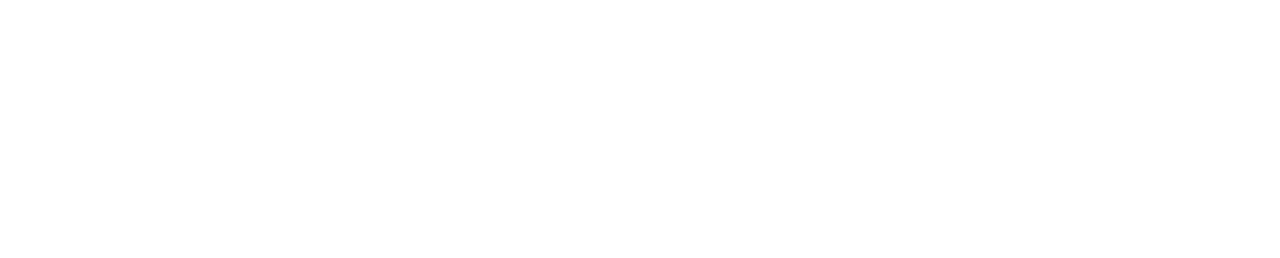
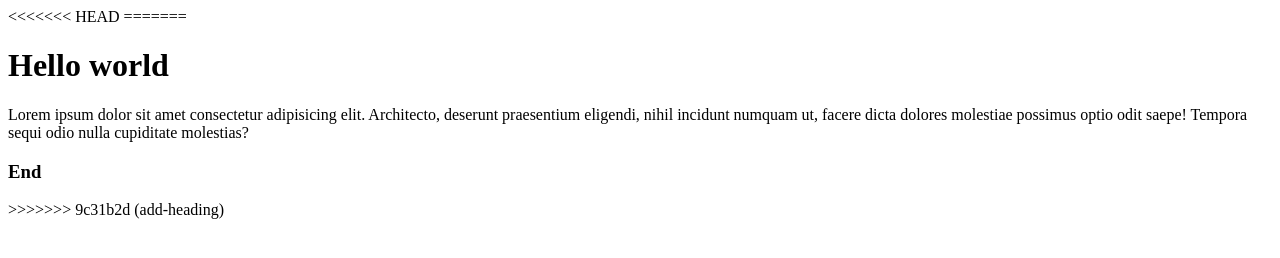
Before and after one commit to SadiaDayo/EAD, a plain HTML site: page index.html in a window 1280 px wide. Drawn offline with Linux system fonts and the light colour scheme.

Commit message:
Final commit

```diff
--- a/index.html
+++ b/index.html
@@ -4,8 +4,22 @@
     <meta charset="UTF-8">
     <meta name="viewport" content="width=device-width, initial-scale=1.0">
     <title>Document</title>
+<<<<<<< HEAD
 </head>
 <body>
 
 </body>
+=======
+  </head>
+  <body>
+    <h1>Hello world</h1>
+    <p>
+      Lorem ipsum dolor sit amet consectetur adipisicing elit. Architecto,
+      deserunt praesentium eligendi, nihil incidunt numquam ut, facere dicta
+      dolores molestiae possimus optio odit saepe! Tempora sequi odio nulla
+      cupiditate molestias?
+    </p>
+    <h3>End</h3>
+  </body>
+>>>>>>> 9c31b2d (add-heading)
 </html>
```
